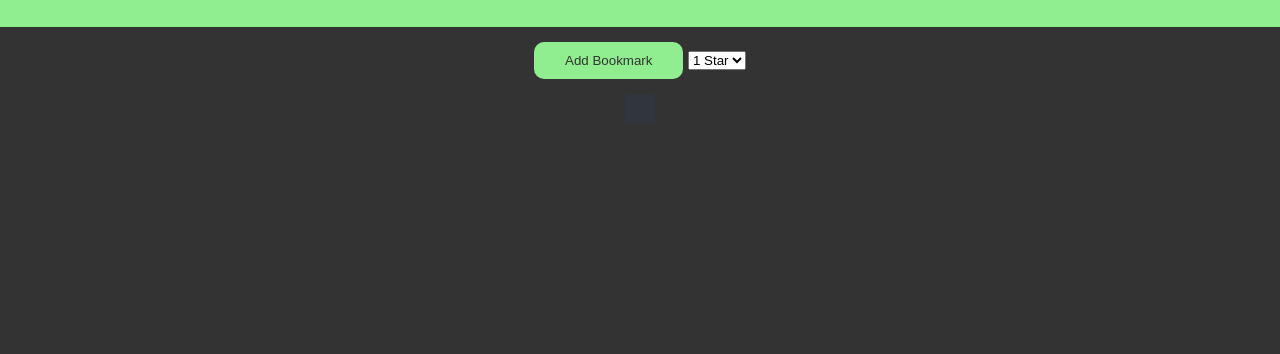
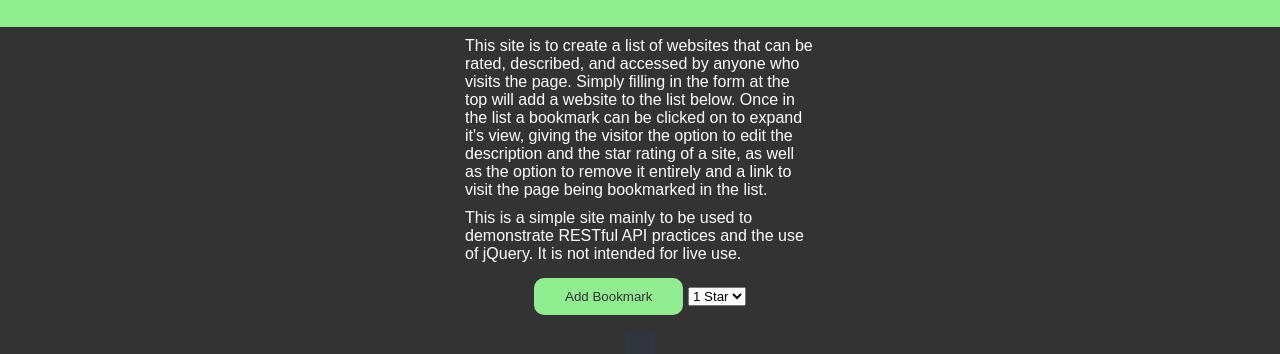
Before and after one commit to thinkful-ei23/DavidF-bookmarks-app, a plain HTML site: page index.html in a window 1280 px wide. Shown: the part 70-424 px from the top of the page. Drawn offline with nearby package versions, Linux system fonts and the light colour scheme; no server answers.

Commit message:
added a description of the app

```diff
--- a/index.html
+++ b/index.html
@@ -1,31 +1,60 @@
 <!DOCTYPE html>
 <html lang="en">
-
   <head>
     <meta charset="utf-8" />
-  <meta http-equiv="X-UA-Compatible" content="IE=edge">
+    <meta http-equiv="X-UA-Compatible" content="IE=edge" />
+    <link rel="shortcut icon" href="/favicon.ico" type="image/x-icon" />
+    <link rel="icon" href="/favicon.ico" type="image/x-icon" />
     <title>Bookmarks App</title>
-  <meta name="viewport" content="width=device-width, initial-scale=1">
-  <link rel="stylesheet" type="text/css" media="screen" href="styles/main.css" />
-  <link rel="stylesheet" href="https://use.fontawesome.com/releases/v5.2.0/css/all.css" integrity="sha384-hWVjflwFxL6sNzntih27bfxkr27PmbbK/iSvJ+a4+0owXq79v+lsFkW54bOGbiDQ"
-    crossorigin="anonymous">
-  <link href="https://fonts.googleapis.com/css?family=Roboto" rel="stylesheet">
+    <meta name="viewport" content="width=device-width, initial-scale=1" />
+    <link
+      rel="stylesheet"
+      type="text/css"
+      media="screen"
+      href="styles/main.css"
+    />
+    <link
+      rel="stylesheet"
+      href="https://use.fontawesome.com/releases/v5.2.0/css/all.css"
+      integrity="sha384-hWVjflwFxL6sNzntih27bfxkr27PmbbK/iSvJ+a4+0owXq79v+lsFkW54bOGbiDQ"
+      crossorigin="anonymous"
+    />
+    <link
+      href="https://fonts.googleapis.com/css?family=Roboto"
+      rel="stylesheet"
+    />
   </head>
 
   <body>
     <header role="banner">
       <div class="row">
-      <div class="col-6">
-        <h1>My Bookmarks</h1>
-      </div>
+        <div class="col-6"><h1>My Bookmarks</h1></div>
       </div>
     </header>
 
     <main role="main" class="container col-6">
+      <p>
+        This site is to create a list of websites that can be rated, described,
+        and accessed by anyone who visits the page. Simply filling in the form
+        at the top will add a website to the list below. Once in the list a
+        bookmark can be clicked on to expand it's view, giving the visitor the
+        option to edit the description and the star rating of a site, as well as
+        the option to remove it entirely and a link to visit the page being
+        bookmarked in the list.
+      </p>
+      <p>
+        This is a simple site mainly to be used to demonstrate RESTful API
+        practices and the use of jQuery. It is not intended for live use.
+      </p>
       <div class="row">
         <div role="form" class="add-filter">
-        <button aria-label="Add bookmark" class="editMode static-form">Add Bookmark</button>
-        <select aria-label="Select Minimum Rating Displayed" class="min-set static-form">
+          <button aria-label="Add bookmark" class="editMode static-form">
+            Add Bookmark
+          </button>
+          <select
+            aria-label="Select Minimum Rating Displayed"
+            class="min-set static-form"
+          >
             <option value="1">1 Star</option>
             <option value="2">2 Star</option>
             <option value="3">3 Star</option>
@@ -34,20 +63,18 @@
           </select>
         </div>
       </div>
-    <div class="row">
-      <div class="placeholder col-6"></div>
-    </div>
-    <div class="row">
-      <ul class="bookmark-list col-6"></ul>
-    </div>
+      <div class="row"><div class="placeholder col-6"></div></div>
+      <div class="row"><ul class="bookmark-list col-6"></ul></div>
     </main>
 
-  <script type="text/javascript" src="https://code.jquery.com/jquery-3.2.1.min.js"></script>
+    <script
+      type="text/javascript"
+      src="https://code.jquery.com/jquery-3.2.1.min.js"
+    ></script>
     <script src="scripts/jQconfig.js"></script>
     <script src="scripts/api.js"></script>
     <script src="scripts/store.js"></script>
     <script src="scripts/booklist.js"></script>
     <script src="scripts/index.js"></script>
   </body>
-
 </html>
--- a/styles/main.css
+++ b/styles/main.css
@@ -118,3 +118,9 @@ li > * {
 .bookmark-desc {
   padding: 10px;
 }
+
+p {
+  color: white;
+  padding-top: 10px;
+  max-width: 350px;
+}
```
Also changed, not shown: favicon.ico (added). Lines whose indentation alone changed are shown as unchanged.
